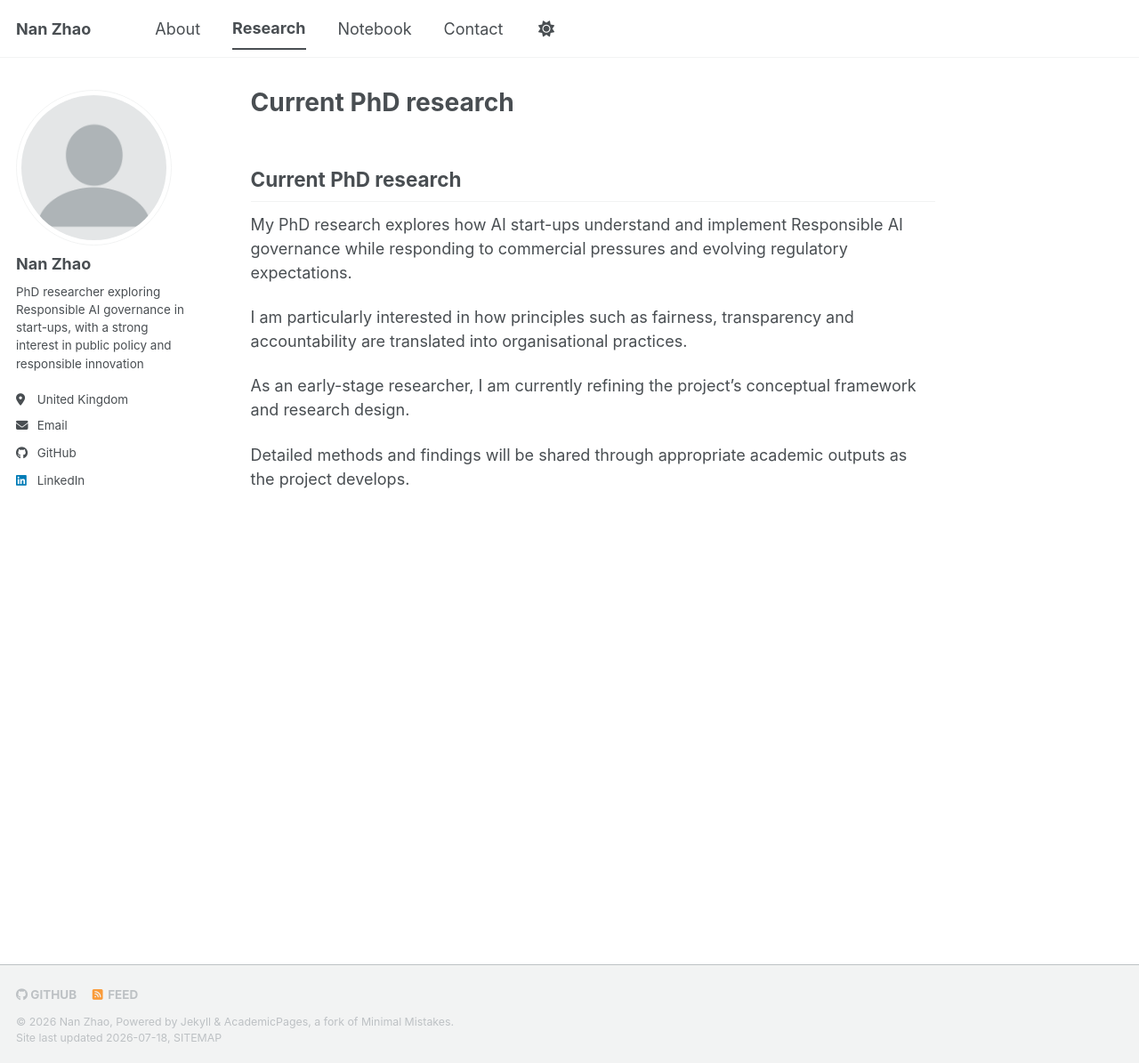
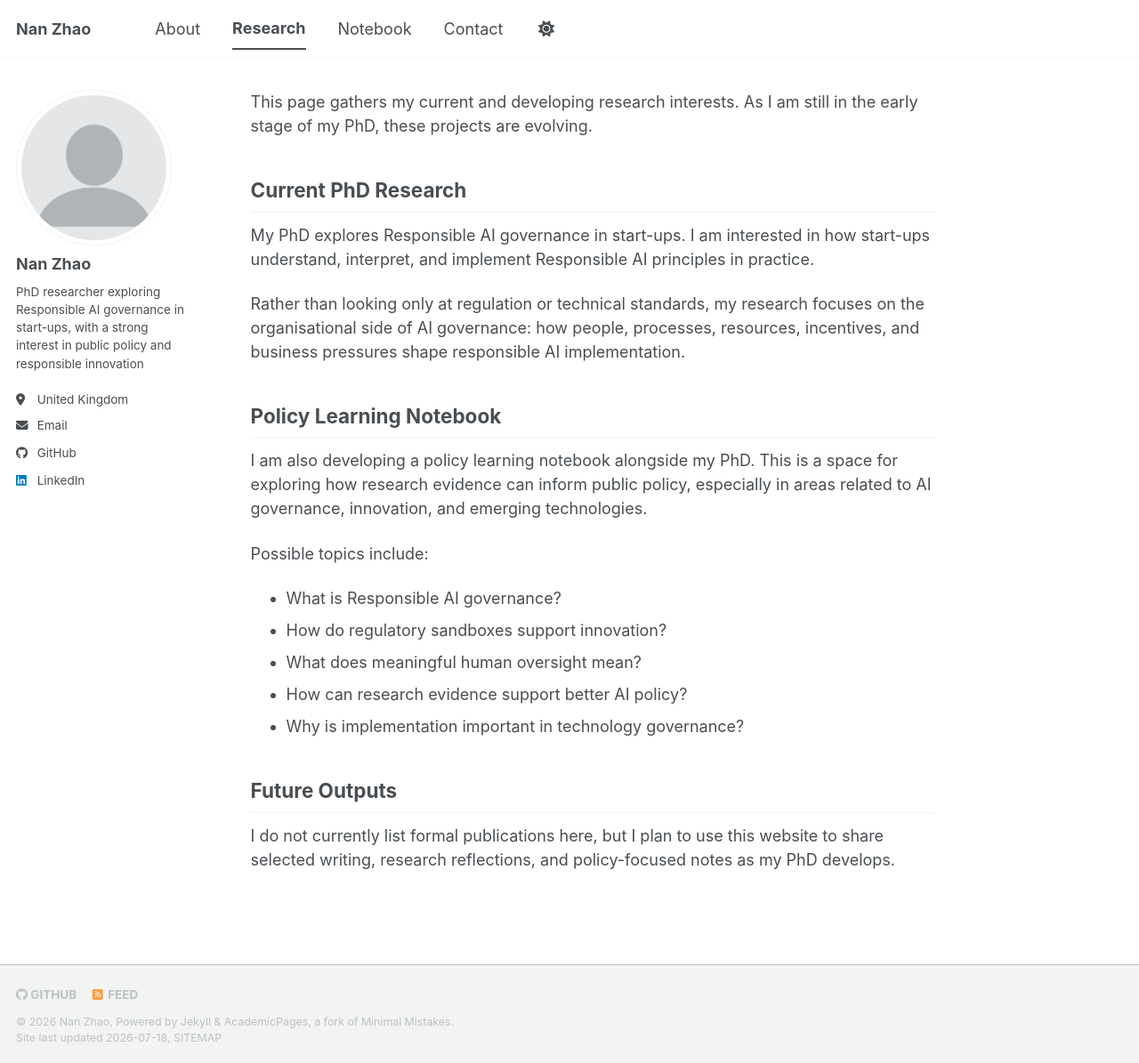
Before and after one commit to nanzhaoresearch/nanzhaoresearch.github.io, a Jekyll site: the page built from _pages/research.md, in a window 1280 px wide and 1195 px high. Shown: the whole window at 89% size. Built offline with Jekyll 4.4.1, drawn with Linux system fonts in a browser that asks for light colours; a style sheet for code colours, icons or effects is not loaded; our own code applies the rules of GitHub Pages for plain Markdown files.

Commit message:
Revise research page with updated PhD focus
Updated the research page to clarify current PhD research focus and added sections on policy learning and future outputs.

```diff
--- a/_pages/research.md
+++ b/_pages/research.md
@@ -3,18 +3,26 @@ permalink: /research/
 author_profile: true
 ---
 
-## Current PhD research
+This page gathers my current and developing research interests. As I am still in the early stage of my PhD, these projects are evolving.
 
-My PhD research explores how AI start-ups understand and implement
-Responsible AI governance while responding to commercial pressures and
-evolving regulatory expectations.
+## Current PhD Research
 
-I am particularly interested in how principles such as fairness,
-transparency and accountability are translated into organisational
-practices.
+My PhD explores Responsible AI governance in start-ups. I am interested in how start-ups understand, interpret, and implement Responsible AI principles in practice.
 
-As an early-stage researcher, I am currently refining the project's
-conceptual framework and research design.
+Rather than looking only at regulation or technical standards, my research focuses on the organisational side of AI governance: how people, processes, resources, incentives, and business pressures shape responsible AI implementation.
 
-Detailed methods and findings will be shared through appropriate academic
-outputs as the project develops.
+## Policy Learning Notebook
+
+I am also developing a policy learning notebook alongside my PhD. This is a space for exploring how research evidence can inform public policy, especially in areas related to AI governance, innovation, and emerging technologies.
+
+Possible topics include:
+
+- What is Responsible AI governance?
+- How do regulatory sandboxes support innovation?
+- What does meaningful human oversight mean?
+- How can research evidence support better AI policy?
+- Why is implementation important in technology governance?
+
+## Future Outputs
+
+I do not currently list formal publications here, but I plan to use this website to share selected writing, research reflections, and policy-focused notes as my PhD develops.
```
